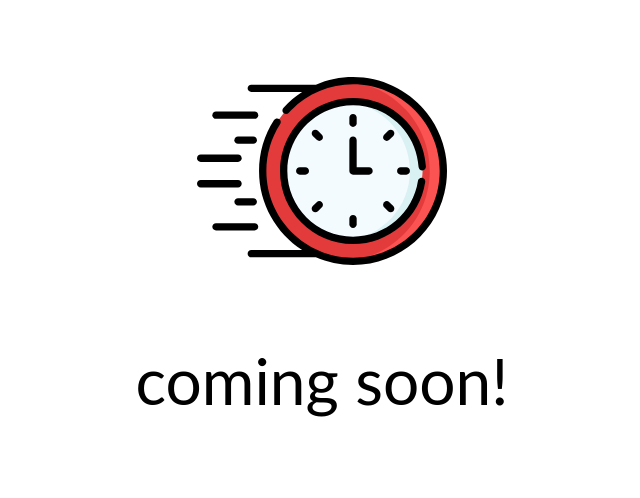
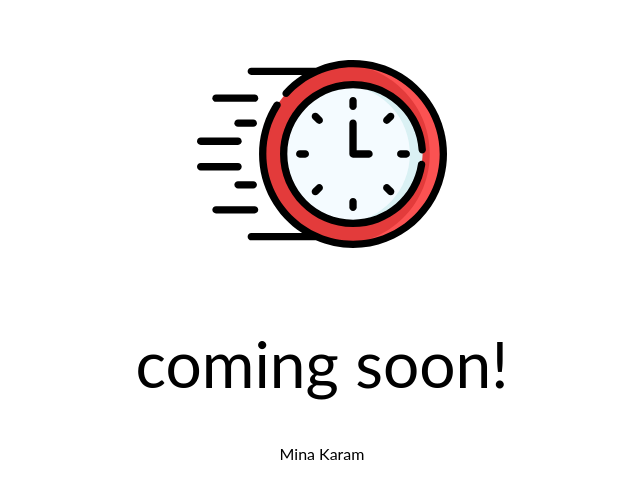
Before and after one commit to Mina-Karam/stylz.ai, a plain HTML site: page index.html in a window 1280 px wide. Shown: the part 146-644 px from the top of the page, without its empty margins (318-958 px from the left). Drawn offline with Linux system fonts and the light colour scheme.

Commit message:
add name

```diff
--- a/index.html
+++ b/index.html
@@ -69,5 +69,6 @@
         </g>
     </svg>
     <h1>Coming soon!</h1>
+    <p>Mina Karam</p>
 </body>
 </html>
```
